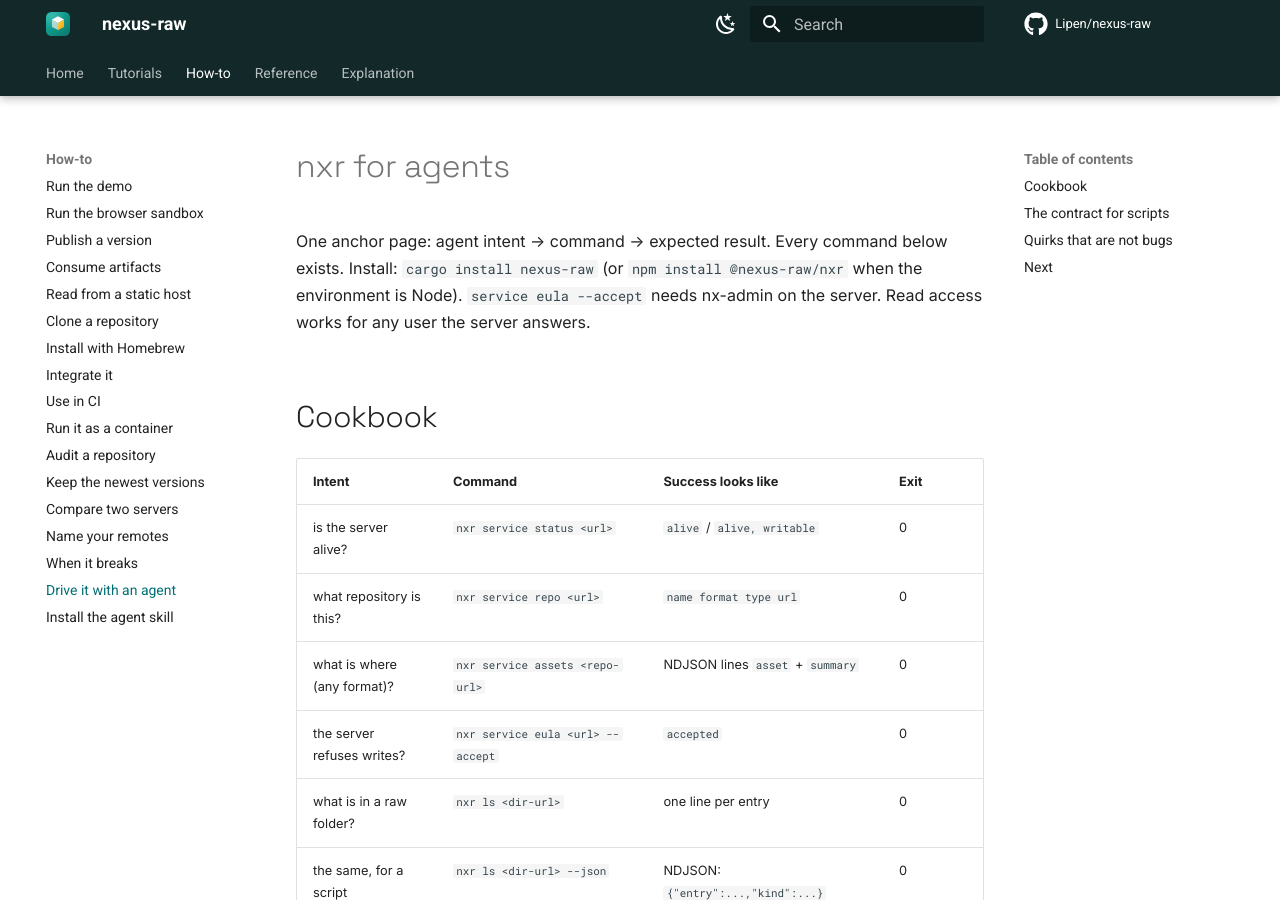
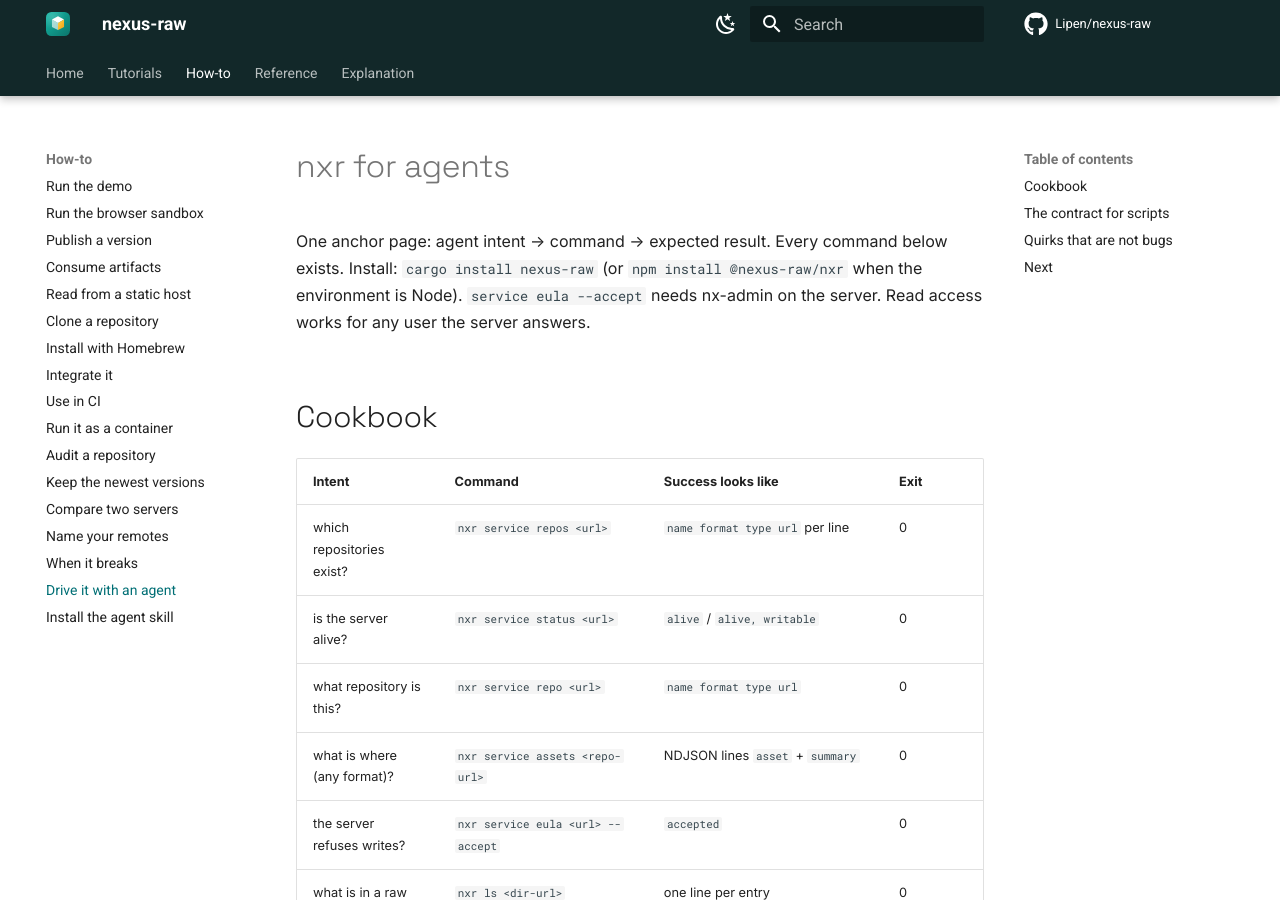
Before and after one commit to Lipen/nexus-raw, an MkDocs documentation site: the page built from docs/how-to/agents.md, in a window 1280 px wide and 900 px high. Built offline with MkDocs 1.6.1 and Material for MkDocs 9.7.7, drawn with Linux system fonts in a browser that asks for light colours; comment, search, counter and statistics services are not loaded.

Commit message:
docs: add service repos to the agent cheat sheet

```diff
--- a/docs/how-to/agents.md
+++ b/docs/how-to/agents.md
@@ -10,6 +10,7 @@ Read access works for any user the server answers.
 
 | Intent | Command | Success looks like | Exit |
 |:--|:--|:--|:--|
+| which repositories exist? | `nxr service repos <url>` | `name format type url` per line | 0 |
 | is the server alive? | `nxr service status <url>` | `alive` / `alive, writable` | 0 |
 | what repository is this? | `nxr service repo <url>` | `name format type url` | 0 |
 | what is where (any format)? | `nxr service assets <repo-url>` | NDJSON lines `asset` + `summary` | 0 |
```
